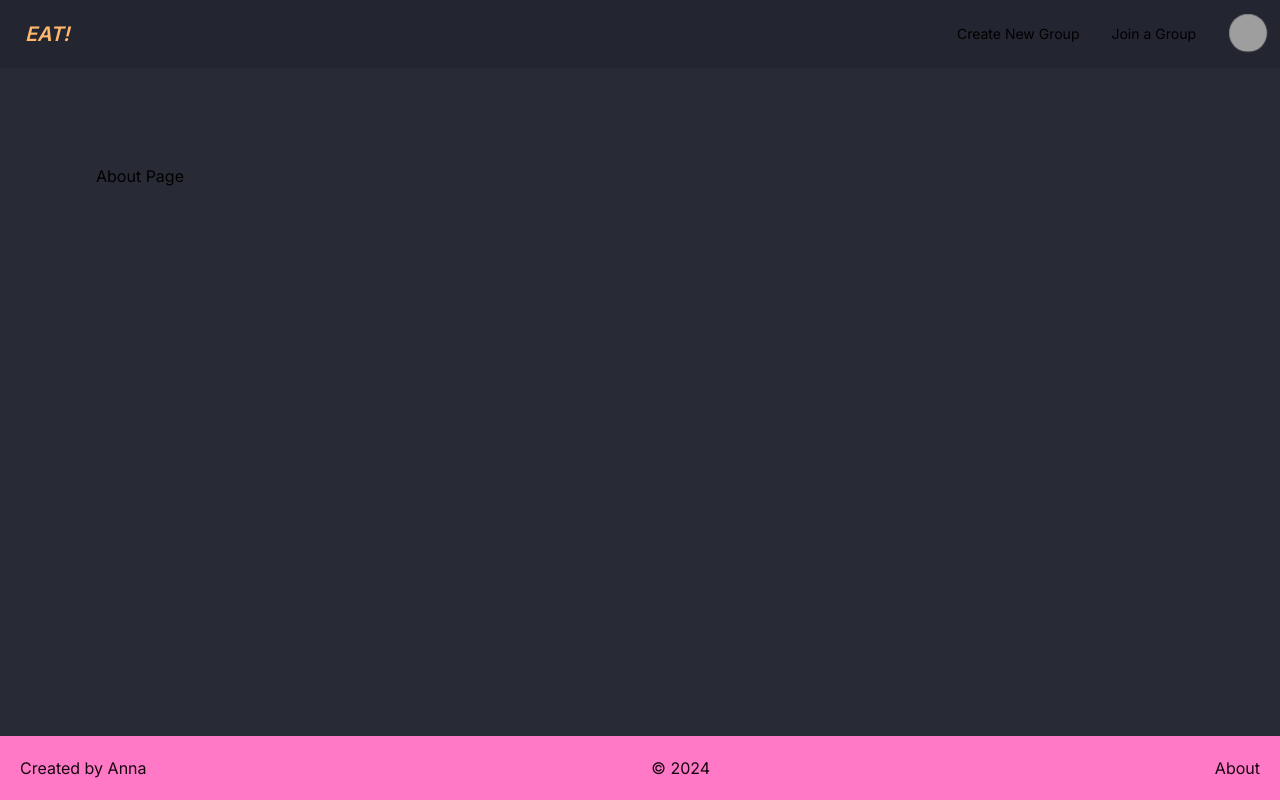
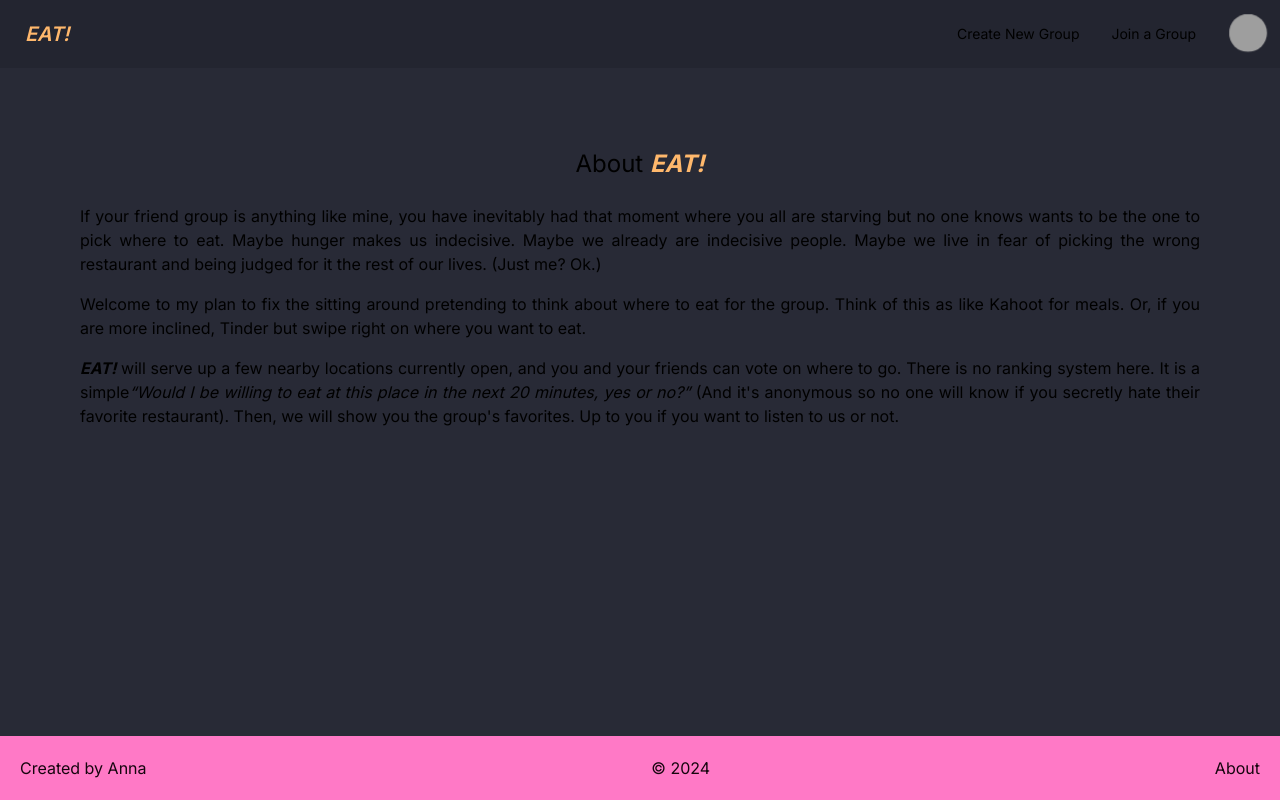
Before and after one commit to ahuisinga/meal-vote-app, a Next.js app: page /about in a window 1280 px wide. Built offline with nearby package versions, Linux system fonts and the light colour scheme; grey boxes are pictures that could not be loaded.

Commit message:
updated about page

```diff
--- a/src/app/about/page.tsx
+++ b/src/app/about/page.tsx
@@ -1,7 +1,37 @@
 export default function AboutPage() {
   return (
-    <div>
-      <h1>About Page</h1>
+    <div className="flex flex-col items-center">
+      <h1 className="mb-6 text-2xl">
+        About <span className="font-bold italic text-accent">EAT!</span>
+      </h1>
+      <div className="flex flex-col gap-4 text-left sm:text-justify">
+        <p>
+          If your friend group is anything like mine, you have inevitably had
+          that moment where you all are starving but no one knows wants to be
+          the one to pick where to eat. Maybe hunger makes us indecisive. Maybe
+          we already are indecisive people. Maybe we live in fear of picking the
+          wrong restaurant and being judged for it the rest of our lives. (Just
+          me? Ok.){" "}
+        </p>
+        <p>
+          Welcome to my plan to fix the sitting around pretending to think about
+          where to eat for the group. Think of this as like Kahoot for meals.
+          Or, if you are more inclined, Tinder but swipe right on where you want
+          to eat.
+        </p>
+        <p>
+          <span className="font-bold italic">EAT!</span> will serve up a few
+          nearby locations currently open, and you and your friends can vote on
+          where to go. There is no ranking system here. It is a simple
+          <span className="italic">
+            &ldquo;Would I be willing to eat at this place in the next 20
+            minutes, yes or no?&rdquo;
+          </span>{" "}
+          (And it&apos;s anonymous so no one will know if you secretly hate
+          their favorite restaurant). Then, we will show you the group&apos;s
+          favorites. Up to you if you want to listen to us or not.
+        </p>
+      </div>
     </div>
   );
 }
--- a/src/app/layout.tsx
+++ b/src/app/layout.tsx
@@ -20,7 +20,7 @@ export default function RootLayout({
     <html lang="en">
       <body className={`${inter.className} flex min-h-screen flex-col`}>
         <Navbar />
-        <main className="flex-grow bg-base-100 p-24">{children}</main>
+        <main className="flex-grow bg-base-100 p-20">{children}</main>
         <Footer />
       </body>
     </html>
```
